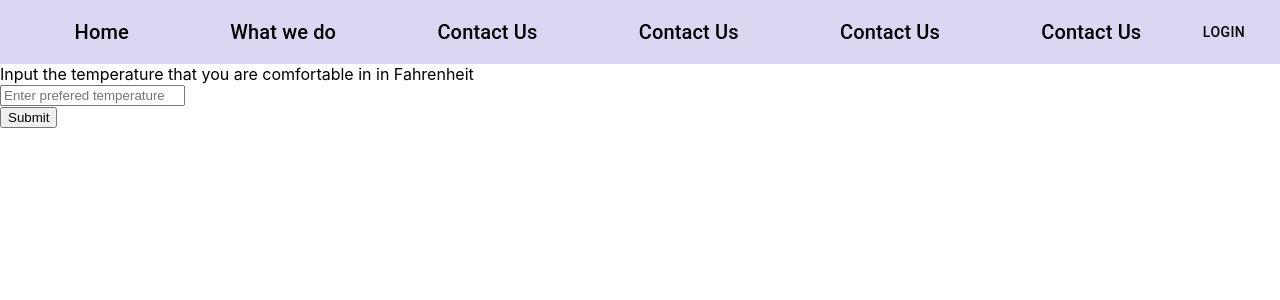
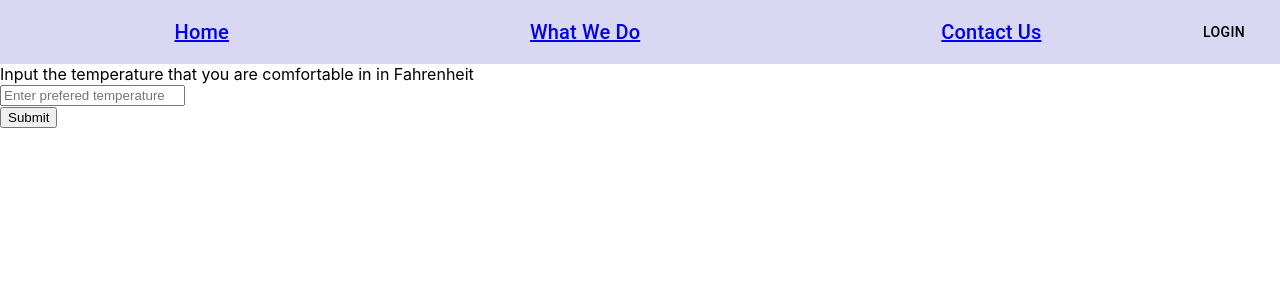
Before and after one commit to joshuajy03/purdueweather, a React (Create React App) app: page /#/ in a window 1280 px wide. Shown: the top 300 px of the page. Built offline with nearby package versions, Linux system fonts and the light colour scheme.

Commit message:
navbar links

```diff
--- a/src/App.js
+++ b/src/App.js
@@ -1,5 +1,5 @@
 import './App.css';
-import { Route, Routes} from "react-router-dom";
+import { Route, Routes, Link} from "react-router-dom";
 import { HashRouter} from "react-router-dom";
 import { Home, NavBar } from "./components";
 
@@ -8,8 +8,8 @@ function App() {
     <div className="App">
       <header>
       </header>
+      <HashRouter>
       <NavBar />
-      <HashRouter>
         <Routes>
           <Route path="/" element={<Home />}  />
         </Routes>
--- a/src/components/NavBar.jsx
+++ b/src/components/NavBar.jsx
@@ -15,22 +15,19 @@ function NavBar() {
       <AppBar position="static" class="testClass">
         <Toolbar>
           <Typography variant="h6" component="div" sx={{ flexGrow: 1 }}>
-            Home
+            <nav>
+              <Link to="/">Home</Link>
+            </nav>
           </Typography>
           <Typography variant="h6" component="div" sx={{ flexGrow: 1 }}>
-            What we do
+          <nav>
+              <Link to="/">What We Do</Link>
+            </nav>
           </Typography>
           <Typography variant="h6" component="div" sx={{ flexGrow: 1 }}>
-            Contact Us
-          </Typography>
-          <Typography variant="h6" component="div" sx={{ flexGrow: 1 }}>
-            Contact Us
-          </Typography>
-          <Typography variant="h6" component="div" sx={{ flexGrow: 1 }}>
-            Contact Us
-          </Typography>
-          <Typography variant="h6" component="div" sx={{ flexGrow: 1 }}>
-            Contact Us
+            <nav>
+              <Link to="/">Contact Us</Link>
+            </nav>
           </Typography>
           <Button color="inherit">Login</Button>
         </Toolbar>
```
